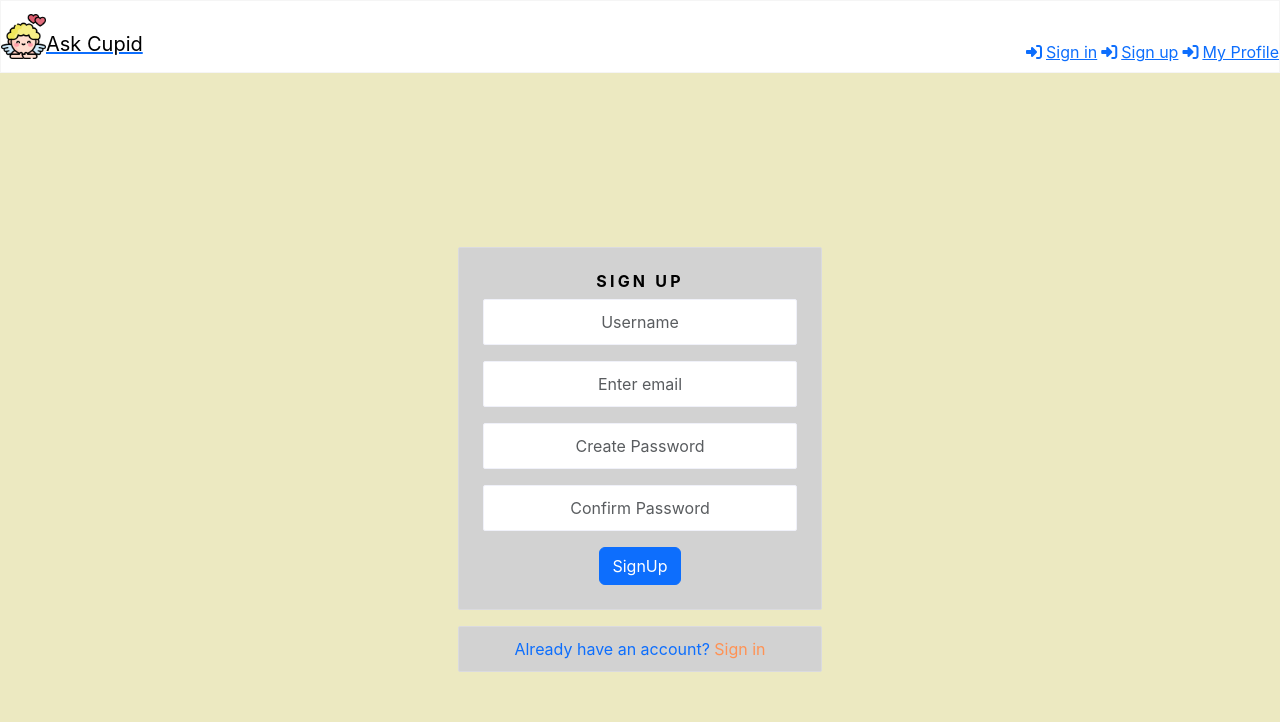
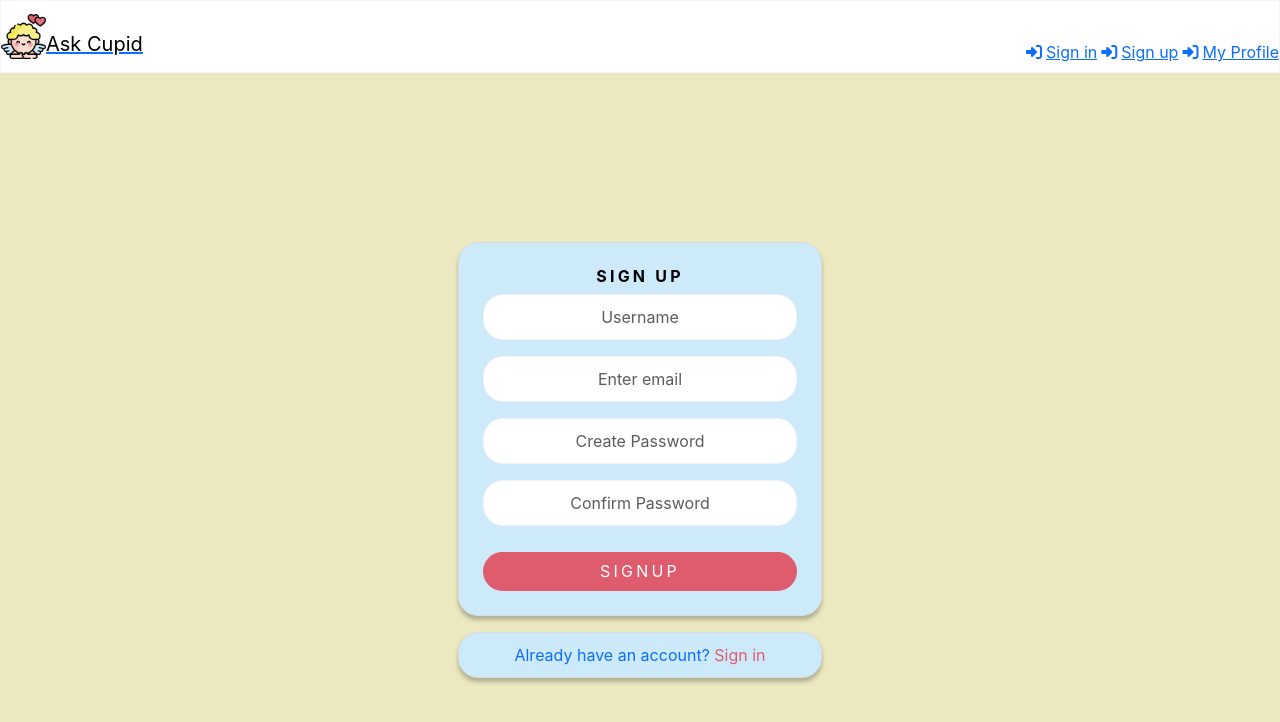
Before and after one commit to TaherCCG/chat-frontend, a React (Create React App) app: page /signup in a window 1280 px wide. Shown: the top 722 px of the page. Built offline with nearby package versions, Linux system fonts and the light colour scheme.

Commit message:
style: SignIn and SignUp styled

```diff
--- a/src/styles/SignInForm.module.css
+++ b/src/styles/SignInForm.module.css
@@ -3,17 +3,19 @@
   }
 
 .Content {
-  background-color: #d2d2d2;
+  background-color: #CDEAFB;
   padding: 10px;
-  border-radius: 5px;
+  border-radius: 20px;
   border: 1px solid #dadadf;
+  box-sizing: border-box;
+  box-shadow: 0px 4px 4px rgba(0, 0, 0, 0.25);
 }
 
 .Input {
   background: #ffffff;
   border: 1px solid #f0f1f9;
   box-sizing: border-box;
-  border-radius: 2px;
+  border-radius: 20px;
   color: #7177a1;
   text-align: center;
   padding: 10px;
@@ -38,7 +40,7 @@
 }
 
 .Link span {
-  color: #ff9254;
+  color: #DE5C6E;
 }
 
 .Container {
@@ -52,3 +54,34 @@
 .SignUpCol {
   height: 375px;
 }
+
+.Input:hover {
+  border: 1px solid #FFA1AC;
+}
+
+.Input:focus {
+  background-color: #F7EF86;
+}
+
+.Button {
+  background: #DE5C6E;
+  border-radius: 2px;
+  color: #ffffff;
+  padding: 10px;
+  border: none;
+  border-radius: 20px;
+  cursor: pointer;
+  width: 100%;
+  margin-top: 10px;
+  font-size: 16px;
+  line-height: 19px;
+  text-align: center;
+  letter-spacing: 0.2em;
+  text-transform: uppercase;
+  transition: 0.3s;
+
+}
+
+.Button:hover {
+  background: #ec5267;
+}
--- a/src/styles/SignUpForm.module.css
+++ b/src/styles/SignUpForm.module.css
@@ -4,17 +4,19 @@
 
 
 .Content {
-  background-color: #d2d2d2;
+  background-color: #CDEAFB;
   padding: 10px;
-  border-radius: 2px;
+  border-radius: 20px;
   border: 1px solid #dadadf;
+  box-sizing: border-box;
+  box-shadow: 0px 4px 4px rgba(0, 0, 0, 0.25);
 }
 
 .Input {
   background: #ffffff;
   border: 1px solid #f0f1f9;
   box-sizing: border-box;
-  border-radius: 2px;
+  border-radius: 20px;
   color: #7177a1;
   text-align: center;
   padding: 10px;
@@ -39,7 +41,7 @@
 }
 
 .Link span {
-  color: #ff9254;
+  color: #DE5C6E;
 }
 
 .Container {
@@ -53,3 +55,34 @@
 .SignUpCol {
   height: 375px;
 }
+
+.Input:hover {
+  border: 1px solid #FFA1AC;
+}
+
+.Input:focus {
+  background-color: #F7EF86;
+}
+
+.Button {
+  background: #DE5C6E;
+  border-radius: 2px;
+  color: #ffffff;
+  padding: 10px;
+  border: none;
+  border-radius: 20px;
+  cursor: pointer;
+  width: 100%;
+  margin-top: 10px;
+  font-size: 16px;
+  line-height: 19px;
+  text-align: center;
+  letter-spacing: 0.2em;
+  text-transform: uppercase;
+  transition: 0.3s;
+
+}
+
+.Button:hover {
+  background: #ec5267;
+}
```
